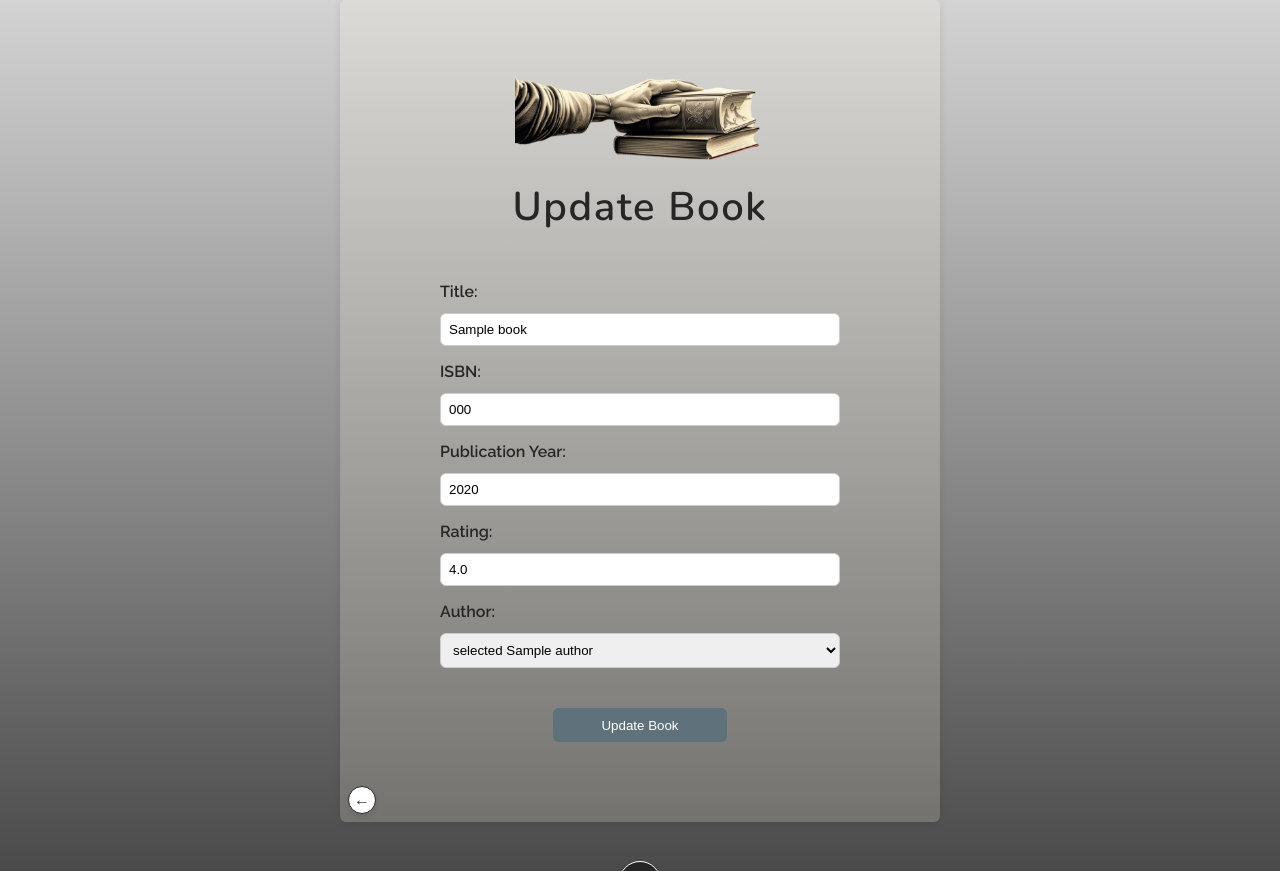
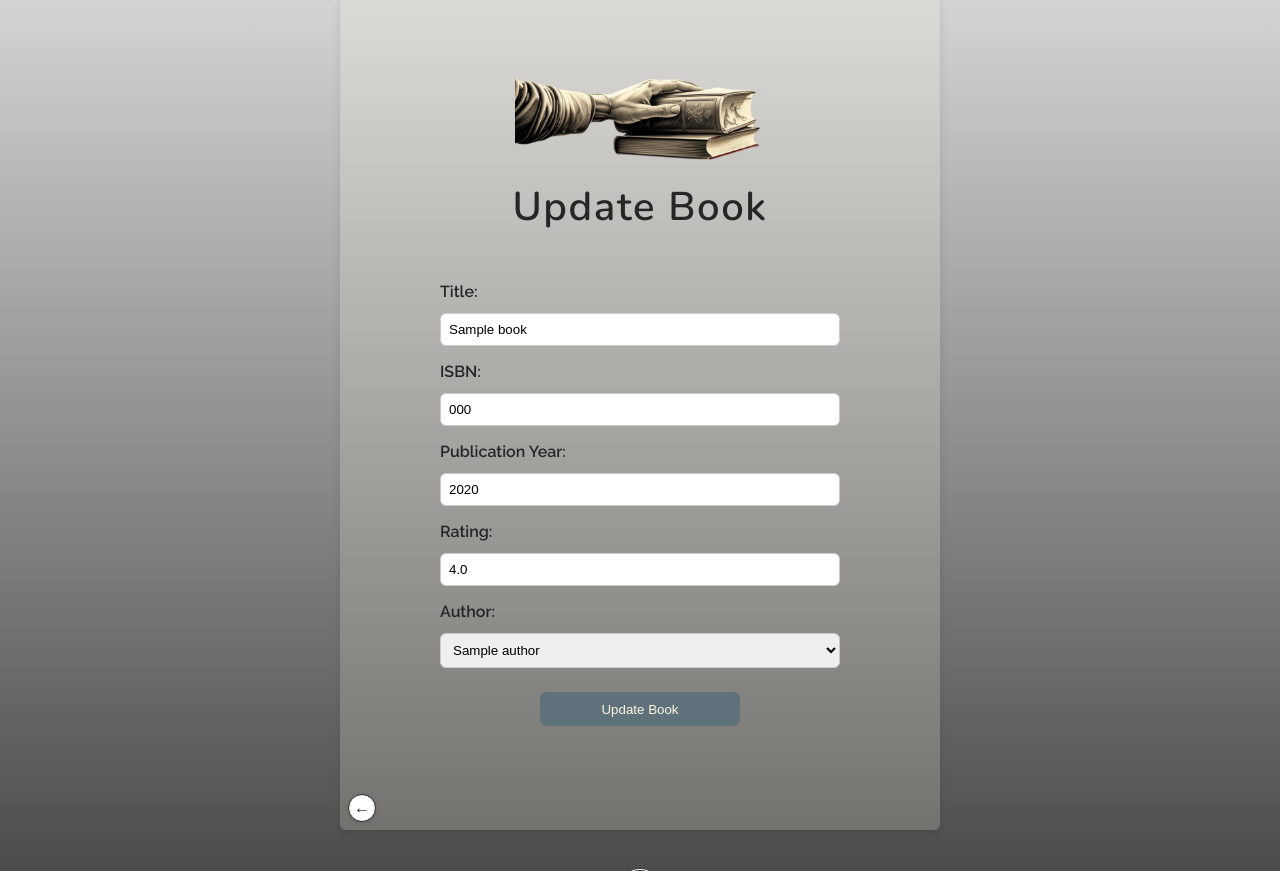
Before and after one commit to F-Fleron-G/Book-Alchemy, a Flask app: page /book/1/update in a window 1280 px wide. Shown: the part 352-1223 px from the top of the page. Run offline with Flask 3, Linux system fonts and the light colour scheme; tables that the repository leaves empty hold one stand-in row (values such as "Sample post").

Commit message:
Fix update button and author dropdown in update_book.html

```diff
--- a/templates/update_author.html
+++ b/templates/update_author.html
@@ -22,9 +22,9 @@
 
       <label for="date_of_death">Date of Death:</label>
       <input type="date" id="date_of_death" name="date_of_death" value="{{ author.date_of_death }}">
+      <button type="submit" class="update-pg-btn">Update Author</button>
     </form>
 
-     <button type="submit" class="update-pg-btn">Update Author</button>
     <a href="/" class="back-home-btn" aria-label="Back to Home">←</a>
   </div>
 </div>
--- a/templates/update_book.html
+++ b/templates/update_book.html
@@ -27,16 +27,19 @@
       <input type="number" id="rating" name="rating" min="0" max="5" step="0.1" value="{{ book.rating }}">
 
       <label for="author_id">Author:</label>
+
       <select id="author_id" name="author_id" required>
         {% for author in authors %}
-          <option value="{{ author.id }}"> {% if book.author_id == author.id %}selected{% endif %}
+          <option value="{{ author.id }}" {% if book.author_id == author.id %}selected{% endif %}>
             {{ author.name }}
           </option>
         {% endfor %}
       </select>
+
+      <button type="submit" class="update-pg-btn">Update Book</button>
     </form>
 
-    <button type="submit" class="update-pg-btn">Update Book</button>
+
     <a href="/" class="back-home-btn" aria-label="Back to Home">←</a>
   </div>
 </div>
```
